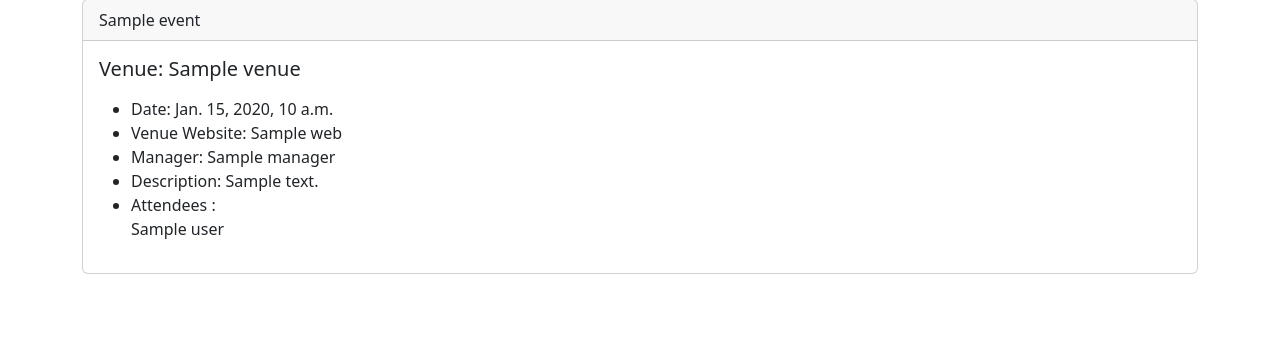
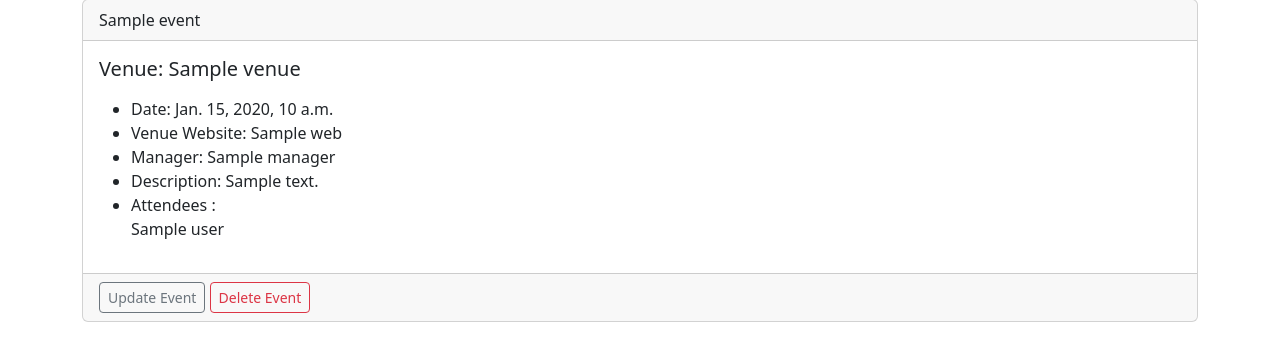
Before and after one commit to kalosius/Peachy-Events, a Django app: template events/templates/events/event_list.html in a window 1280 px wide. Shown: the part 161-522 px from the top of the page. Run offline with Django 5.2, Linux system fonts and the light colour scheme; the template is opened without the code that fills it: most values are stand-ins (such as "Sample title", 1, 10 or a date in 2020).

Commit message:
delete not working

```diff
--- a/events/templates/events/event_list.html
+++ b/events/templates/events/event_list.html
@@ -35,6 +35,12 @@
               </p>
 
             </div>
+            <div class="card-footer text-muted">
+                <a href="{% url 'update-event' event.id %}"
+                class="btn btn-outline-secondary btn-sm">Update Event</a>
+                <a href="{% url 'delete-event' event.id %}"
+                class="btn btn-outline-danger btn-sm">Delete Event</a>
+            </div>
           </div>
           <br>
 
--- a/events/urls.py
+++ b/events/urls.py
@@ -12,4 +12,6 @@ urlpatterns = [
     path('search_venues/', views.search_venues, name='search-venues'),
     path('update_venue/<venue_id>/', views.update_venue, name='update-venue'),
     path('add_event/', views.add_event, name='add-event'),
+    path('update_event/<event_id>/', views.update_event, name='update-event'),
+    path('delete_event/<event_id>/', views.delete_event, name="delete-event"),
 ]
```
Also changed, not shown: events/templates/events/update_event.html (added, +15 -0 lines), events/views.py (+20 -0 lines), db.sqlite3.
